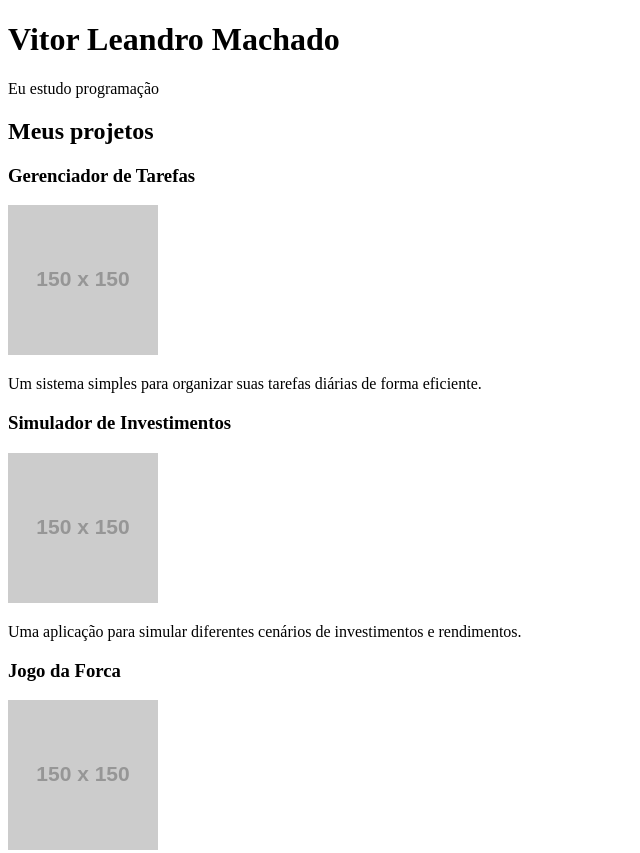
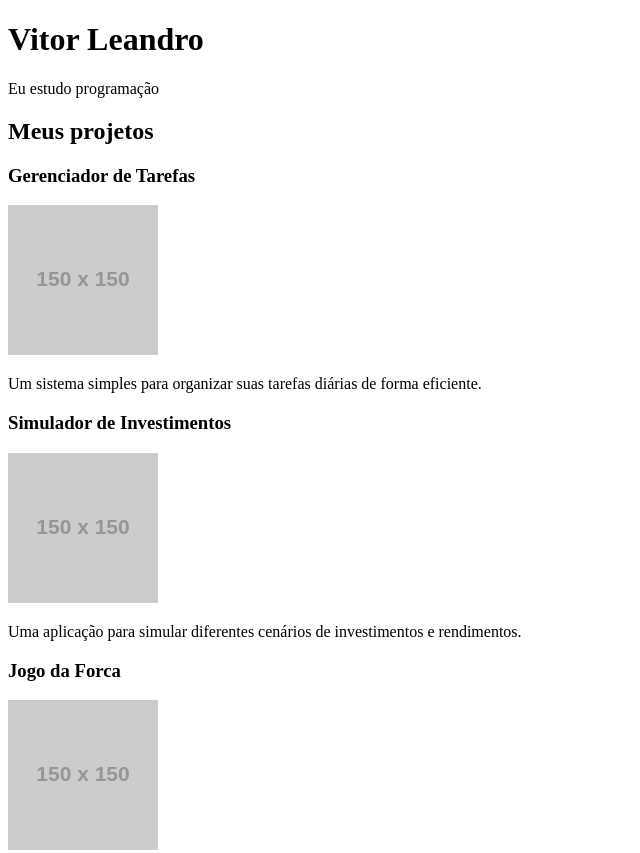
Before and after one commit to VitorLeandro003/Aula_2, a plain HTML site: page index.html in a window 1280 px wide. Shown: the top 853 px of the page, without its empty margins (0-640 px from the left). Drawn offline with Linux system fonts and the light colour scheme; placeholder pictures from the web are drawn by us.

Commit message:
testando

```diff
--- a/index.html
+++ b/index.html
@@ -7,7 +7,7 @@
 </head>
 <body>
     <header>
-        <h1>Vitor Leandro Machado</h1>
+        <h1>Vitor Leandro</h1>
         <p>Eu estudo programação</p>
     </header>
 
```
